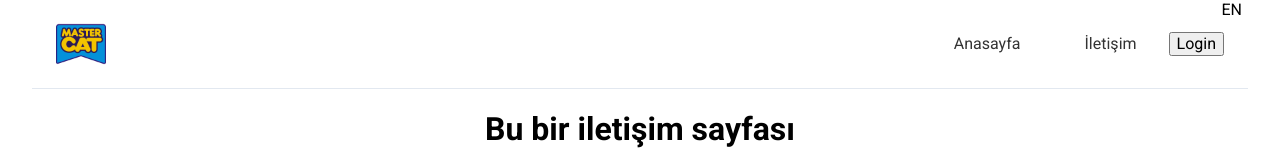
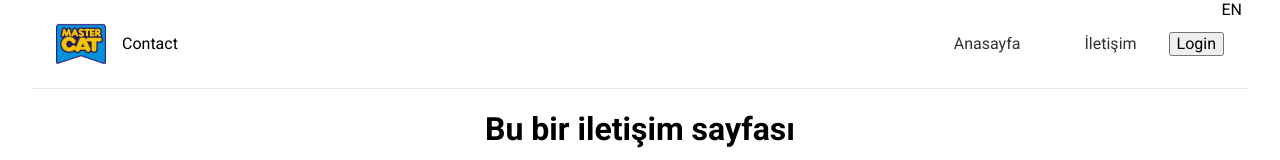
Before and after one commit to ekinndev/firm-website, a Vue app in the folder frontend/: page /contact in a window 1280 px wide. Shown: the top 160 px of the page. Built offline with nearby package versions, Linux system fonts and the light colour scheme.

Commit message:
Add current page name

```diff
--- a/frontend/src/components/Layout/Navbar.vue
+++ b/frontend/src/components/Layout/Navbar.vue
@@ -19,9 +19,14 @@ export default {
 <template>
     <header class="header">
         <nav class="navbar">
-            <a href="/" class="nav-logo">
-                <div class="logo"></div>
-            </a>
+            <div class="nav-info">
+                <a href="/" class="nav-logo">
+                    <div class="logo"></div>
+                </a>
+                <p>
+                    {{ $route.name }}
+                </p>
+            </div>
             <ul class="nav-menu">
                 <li class="nav-item">
                     <router-link to="/" class="nav-item">{{ $t('message.Home') }}</router-link>
@@ -50,6 +55,10 @@ export default {
     background-size: cover;
     width: 50px;
     height: 50px;
+}
+.nav-info {
+    display: flex;
+    gap: 1rem;
 }
 .header {
     border-bottom: 1px solid #e2e8f0;
```
